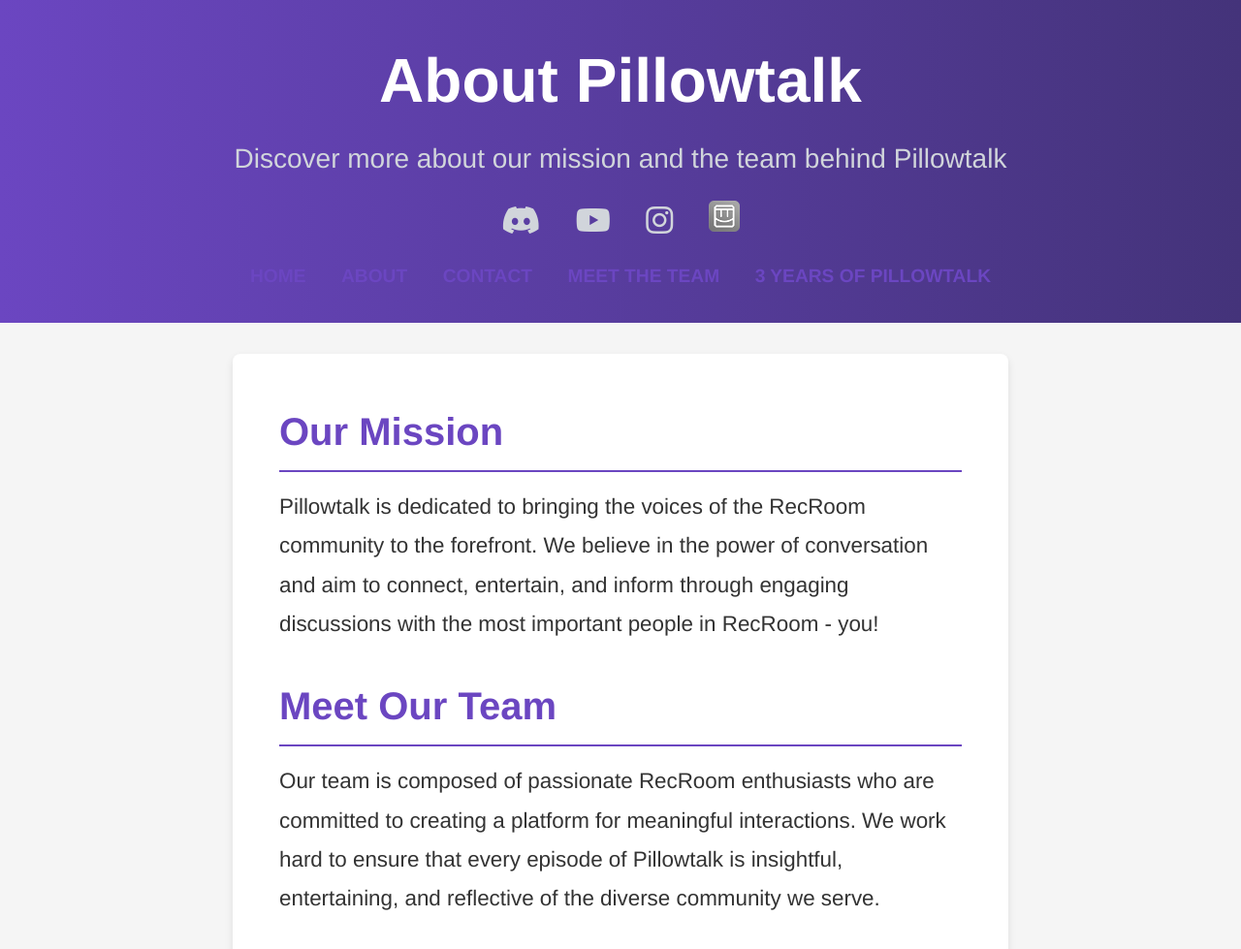
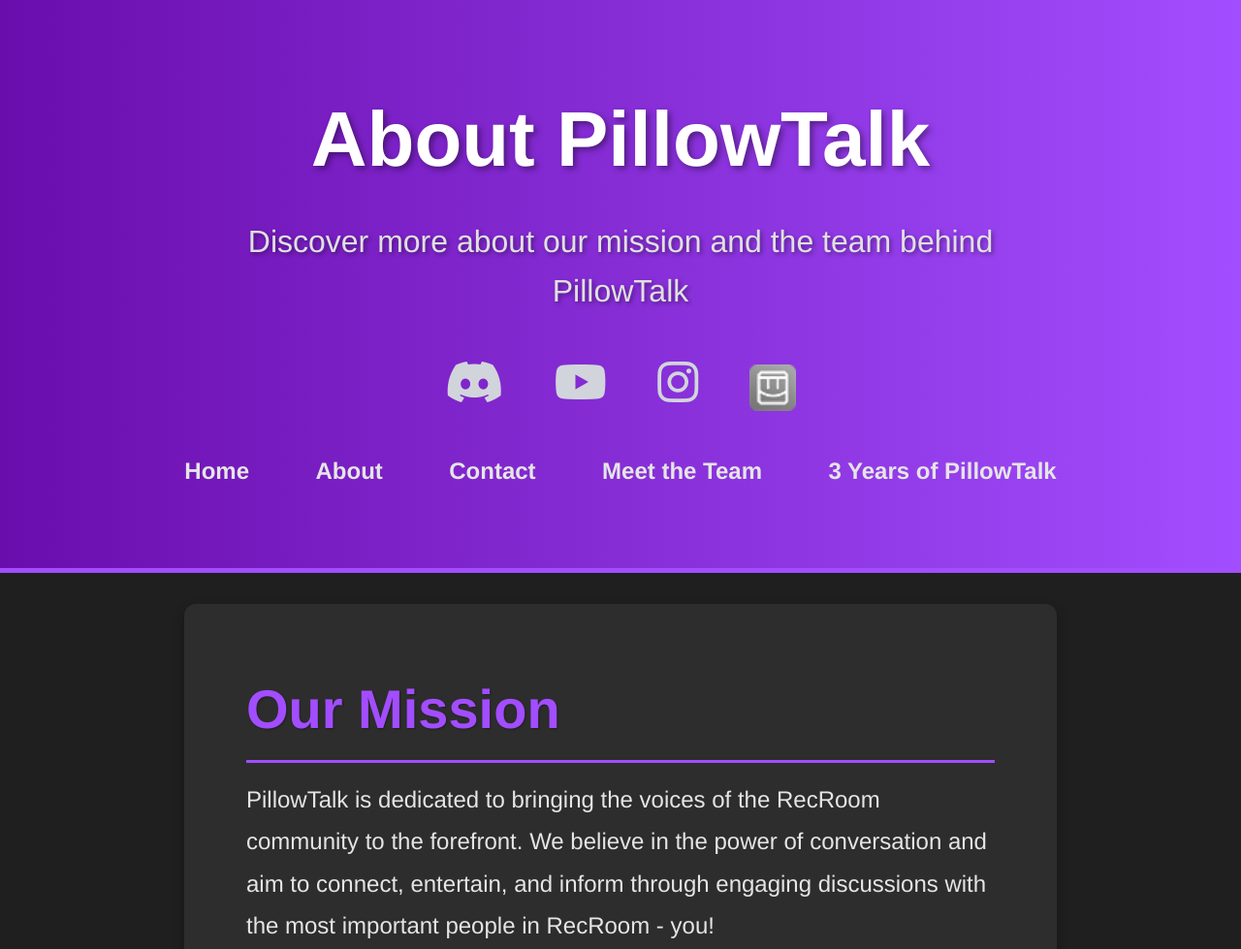
Before and after one commit to Longno12/PillowTalk, a plain HTML site: page about.html in a window 1280 px wide. Shown: the top 979 px of the page at 97% size. Drawn offline with Linux system fonts and the light colour scheme.

Commit message:
Update about.html

```diff
--- a/about.html
+++ b/about.html
@@ -3,7 +3,7 @@
 <head>
   <meta charset="UTF-8">
   <meta name="viewport" content="width=device-width, initial-scale=1.0">
-  <title>About Pillowtalk</title>
+  <title>About PillowTalk</title>
   <style>
     /* Reset styles */
     * {
@@ -15,50 +15,68 @@
     body {
       font-family: 'Helvetica Neue', Arial, sans-serif;
       line-height: 1.6;
-      background-color: #f5f5f5;
+      background-color: #1f1f1f;
+      color: #e5e5e5;
       margin: 0;
-      color: #333;
-    }
-
-    /* Flexbox utility */
-    .flex-container {
-      display: flex;
-      justify-content: center;
-      align-items: center;
-      flex-direction: column;
-      min-height: 100vh;
     }
 
     /* Header styling */
     header {
-      background: linear-gradient(to right, #6b46c1, #44337a);
+      background: linear-gradient(to right, #6a0dad, #a24dff);
       color: white;
       text-align: center;
-      padding: 1rem 0;
-      width: 100%;
+      padding: 4rem 2rem;
+      position: relative;
+      border-bottom: 5px solid #a24dff;
     }
 
     header h1 {
-      font-size: 3rem;
-      margin-bottom: 0.5rem;
+      font-size: 4.5rem;
+      font-weight: 700;
+      margin-bottom: 1rem;
+      text-shadow: 3px 3px 6px rgba(0, 0, 0, 0.4);
     }
 
     header p {
+      font-size: 1.8rem;
+      color: #e0e0e0;
+      max-width: 800px;
+      margin: 0 auto;
+      text-shadow: 2px 2px 4px rgba(0, 0, 0, 0.4);
+    }
+
+    /* Navigation styling */
+    nav {
+      margin-top: 2rem;
+      text-align: center;
+    }
+
+    nav a {
+      margin: 0 2rem;
+      color: #e5e5e5;
+      text-decoration: none;
+      font-weight: bold;
       font-size: 1.5rem;
-      color: #d1d5db;
+      padding-bottom: 0.5rem;
+      border-bottom: 2px solid transparent;
+      transition: color 0.3s ease, border-bottom 0.3s ease;
+    }
+
+    nav a:hover {
+      color: #a24dff;
+      border-bottom: 2px solid #a24dff;
     }
 
     /* Social media styling */
     .social-media {
       text-align: center;
-      margin: 1rem 0;
+      margin: 2rem 0;
     }
 
     .social-media a {
-      margin: 0 1rem;
+      margin: 0 1.5rem;
       color: #d1d5db;
-      text-decoration: none;
-      font-size: 2rem;
+      font-size: 3rem;
       transition: color 0.3s ease;
     }
 
@@ -66,99 +84,79 @@
       color: #ffffff;
     }
 
-    .social-media i {
-      font-size: 2rem;
-    }
-
     .social-media img {
-      width: 2rem;
-      height: 2rem;
-    }
-
-    /* Navigation styling */
-    nav {
-      margin-top: 1rem;
-      text-align: center;
-    }
-
-    nav a {
-      margin: 0 1rem;
-      color: #6b46c1;
-      text-decoration: none;
-      font-weight: bold;
-      font-size: 1.2rem;
-      transition: color 0.3s ease;
-    }
-
-    nav a:hover {
-      color: #44337a;
+      width: 3rem;
+      height: 3rem;
+      vertical-align: middle;
     }
 
     /* Main content styling */
     main {
-      background-color: #fff;
-      padding: 2rem;
-      border-radius: 0.5rem;
-      box-shadow: 0 4px 8px rgba(0, 0, 0, 0.1);
-      max-width: 800px;
-      width: 100%;
-      margin: 2rem;
+      background-color: #2d2d2d;
+      padding: 3rem;
+      border-radius: 0.75rem;
+      box-shadow: 0 6px 12px rgba(0, 0, 0, 0.3);
+      max-width: 900px;
+      width: 90%;
+      margin: 2rem auto;
     }
 
     main section {
-      margin-bottom: 2rem;
+      margin-bottom: 2.5rem;
     }
 
     main h2 {
-      font-size: 2rem;
+      font-size: 3rem;
       margin-bottom: 1rem;
-      color: #6b46c1;
-      border-bottom: 2px solid #6b46c1;
+      color: #a24dff;
+      border-bottom: 3px solid #a24dff;
       padding-bottom: 0.5rem;
+      text-shadow: 1px 1px 2px rgba(0, 0, 0, 0.3);
     }
 
     main p {
-      font-size: 1.25rem;
+      font-size: 1.4rem;
       line-height: 1.8;
-      margin-bottom: 1rem;
+      margin-bottom: 1.5rem;
     }
 
     /* Team photo styling */
     .team-photo {
       text-align: center;
-      margin-top: 2rem;
+      margin-top: 2.5rem;
     }
 
     .team-photo img {
-      border-radius: 0.5rem;
+      border-radius: 0.75rem;
       max-width: 100%;
       height: auto;
+      box-shadow: 0 6px 12px rgba(0, 0, 0, 0.3);
     }
 
     /* Media query for larger screens */
     @media (min-width: 768px) {
       header {
-        padding: 2rem 0;
+        padding: 5rem 3rem;
       }
 
       header h1 {
-        font-size: 4rem;
+        font-size: 5rem;
       }
 
       header p {
-        font-size: 1.75rem;
+        font-size: 2rem;
       }
 
       main {
-        padding: 3rem;
+        padding: 4rem;
       }
 
       main h2 {
-        font-size: 2.5rem;
+        font-size: 3.5rem;
       }
 
       main p {
-        font-size: 1.4rem;
+        font-size: 1.5rem;
       }
     }
   </style>
@@ -166,38 +164,36 @@
 </head>
 <body>
   <header>
-    <h1>About Pillowtalk</h1>
-    <p>Discover more about our mission and the team behind Pillowtalk</p>
+    <h1>About PillowTalk</h1>
+    <p>Discover more about our mission and the team behind PillowTalk</p>
     <div class="social-media">
-      <a href="https://discord.gg/pz5FZzSEqK" target="_blank"><i class="fab fa-discord"></i></a>
-      <a href="https://www.youtube.com/@PillowTalkRR" target="_blank"><i class="fab fa-youtube"></i></a>
-      <a href="https://www.instagram.com/pillowtalk_rr?igsh=MzRlODBiNWFlZA==" target="_blank"><i class="fab fa-instagram"></i></a>
-      <a href="https://rec.net/room/PillowTalk" target="_blank"><img src="rr.png" alt="Rec Room"></a>
+      <a href="https://discord.gg/pz5FZzSEqK" target="_blank" aria-label="Discord"><i class="fab fa-discord"></i></a>
+      <a href="https://www.youtube.com/@PillowTalkRR" target="_blank" aria-label="YouTube"><i class="fab fa-youtube"></i></a>
+      <a href="https://www.instagram.com/pillowtalk_rr?igsh=MzRlODBiNWFlZA==" target="_blank" aria-label="Instagram"><i class="fab fa-instagram"></i></a>
+      <a href="https://rec.net/room/PillowTalk" target="_blank" aria-label="Rec Room"><img src="rr.png" alt="Rec Room"></a>
     </div>
     <nav>
-      <a href="index.html">HOME</a>
-      <a href="about.html">ABOUT</a>
-      <a href="contact.html">CONTACT</a>
-      <a href="staff.html">MEET THE TEAM</a>
-      <a href="3years.html">3 YEARS OF PILLOWTALK</a>
+      <a href="index.html">Home</a>
+      <a href="about.html">About</a>
+      <a href="contact.html">Contact</a>
+      <a href="staff.html">Meet the Team</a>
+      <a href="3years.html">3 Years of PillowTalk</a>
     </nav>
   </header>
 
-  <div class="flex-container">
   <main>
     <section>
       <h2>Our Mission</h2>
-        <p>Pillowtalk is dedicated to bringing the voices of the RecRoom community to the forefront. We believe in the power of conversation and aim to connect, entertain, and inform through engaging discussions with the most important people in RecRoom - you!</p>
+      <p>PillowTalk is dedicated to bringing the voices of the RecRoom community to the forefront. We believe in the power of conversation and aim to connect, entertain, and inform through engaging discussions with the most important people in RecRoom - you!</p>
     </section>
 
     <section>
       <h2>Meet Our Team</h2>
-        <p>Our team is composed of passionate RecRoom enthusiasts who are committed to creating a platform for meaningful interactions. We work hard to ensure that every episode of Pillowtalk is insightful, entertaining, and reflective of the diverse community we serve.</p>
+      <p>Our team is composed of passionate RecRoom enthusiasts who are committed to creating a platform for meaningful interactions. We work hard to ensure that every episode of PillowTalk is insightful, entertaining, and reflective of the diverse community we serve.</p>
       <div class="team-photo">
         <img src="trio.jpg" alt="Team Photo">
       </div>
     </section>
   </main>
-  </div>
 </body>
 </html>
```
Lines whose indentation alone changed are shown as unchanged.
